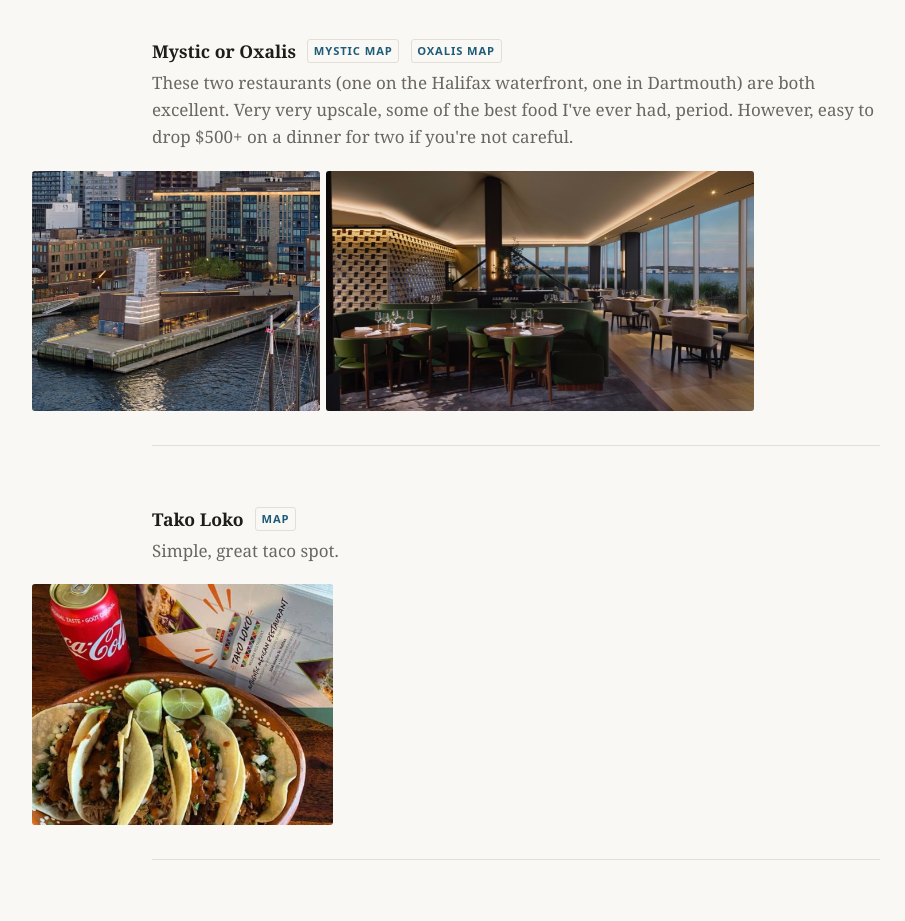
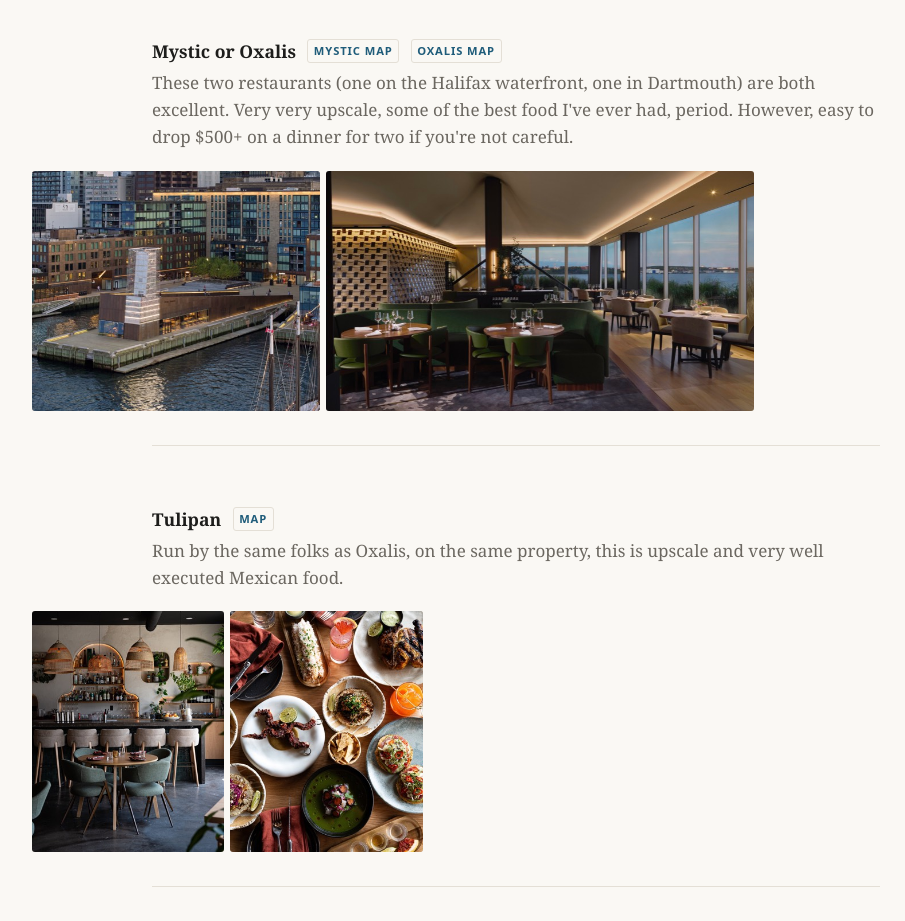
Before and after one commit to matthewpereira/halifax-recommendations, a plain HTML site: page index.html in a window 1280 px wide. Shown: the part 11079-12000 px from the top of the page, without its empty margins (124-1029 px from the left). Drawn offline with Linux system fonts and the light colour scheme.

Commit message:
Add Tulipan to restaurants

```diff
--- a/index.html
+++ b/index.html
@@ -193,6 +193,14 @@
           </div>
         </li>
         <li>
+          <h3>Tulipan <a class="map" href="https://www.google.com/maps/search/?api=1&amp;query=Tulipan%2C%2022%20Wentworth%20Street%2C%20Dartmouth%2C%20NS" target="_blank" rel="noopener">Map</a></h3>
+          <p>Run by the same folks as Oxalis, on the same property, this is upscale and very well executed Mexican food.</p>
+          <div class="photos">
+            <a href="photos/full/tulipan-01.jpg" style="--r:0.80"><img src="photos/thumb/tulipan-01.jpg" alt="Tulipan 1" loading="lazy"></a>
+            <a href="photos/full/tulipan-02.jpg" style="--r:0.80"><img src="photos/thumb/tulipan-02.jpg" alt="Tulipan 2" loading="lazy"></a>
+          </div>
+        </li>
+        <li>
           <h3>Tako Loko <a class="map" href="https://www.google.com/maps/search/?api=1&amp;query=Tako%20Loko%2C%203248%20Isleville%20Street%2C%20Halifax%2C%20NS" target="_blank" rel="noopener">Map</a></h3>
           <p>Simple, great taco spot.</p>
           <div class="photos">
```
Also changed, not shown: photos/full/tulipan-01.jpg (added), photos/full/tulipan-02.jpg (added), photos/thumb/tulipan-01.jpg (added), photos/thumb/tulipan-02.jpg (added).
